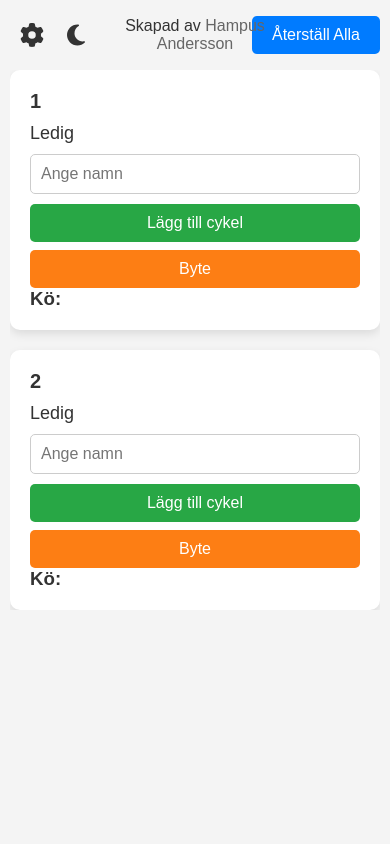
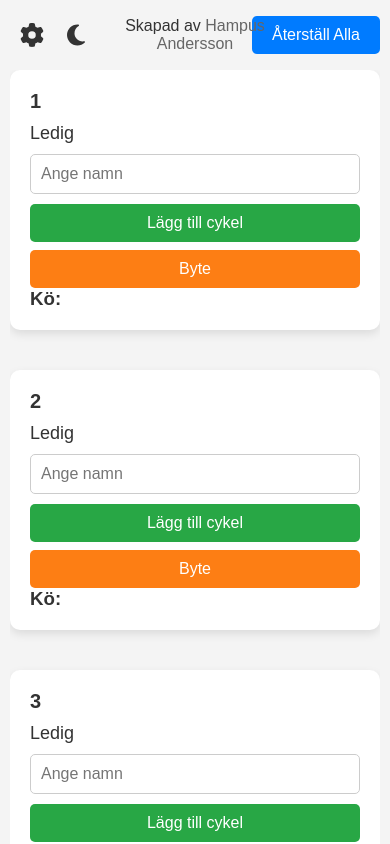
Before and after one commit to HampusAndersson01/BikeQueueWeb, a React (Create React App) app: page / in a window 390 px wide. Shown: the top 844 px of the page. Built offline with nearby package versions, Linux system fonts and the light colour scheme.

Commit message:
style: Clean up CSS by removing unused styles and enhancing layout for add bike container

```diff
--- a/src/App.css
+++ b/src/App.css
@@ -21,15 +21,9 @@ body {
 
 /* Container */
 .app-container {
-  max-width: 1100px;
   margin: 0 auto;
   padding: 10px;
   position: relative;
-  background-color: #f4f4f4;
-  color: #333;
-}
-
-.app-container {
   background-color: #f4f4f4;
   color: #333;
 }
@@ -43,10 +37,6 @@ body {
   text-align: center;
   position: relative; /* Allows positioning of other elements */
   height: 50px;
-  background-color: #f4f4f4;
-}
-
-.header-container {
   background-color: #f4f4f4;
 }
 
@@ -106,15 +96,6 @@ button {
   transition: background-color 0.3s;
 }
 
-button {
-  background-color: #007bff;
-  color: white;
-}
-
-button:hover {
-  background-color: #0056b3;
-}
-
 button:hover {
   background-color: #0056b3;
 }
@@ -122,7 +103,7 @@ button:hover {
 /* Bike Queue Container */
 .bike-queue-container {
   display: flex;
-  justify-content: space-between;
+  justify-content: center; /* Center the bike queue items */
   gap: 20px;
   flex-wrap: nowrap;
   overflow-x: auto; /* Make the container scrollable */
@@ -141,20 +122,6 @@ button:hover {
   color: #333;
 }
 
-.bike-queue {
-  background-color: white;
-  color: #333;
-}
-
-@media (max-width: 1024px) {
-  .bike-queue-container {
-    flex-wrap: wrap; /* Allow wrapping to fit 4 bike queues */
-  }
-
-  .bike-queue {
-    flex: 1 1 calc(25% - 20px); /* Adjust width to fit 4 bike queues */
-  }
-}
 
 /* Bike Queue Header */
 .bike-queue-header {
@@ -240,11 +207,6 @@ select {
   z-index: 10; /* Priority for draggable item layering */
 }
 
-.draggable-item {
-  background-color: #f9f9f9;
-  border: 1px solid #ccc;
-}
-
 .draggable-item.dragging {
   background-color: #e0f7fa; /* Subtle highlight */
   box-shadow: 0px 5px 10px rgba(0, 0, 0, 0.2);
@@ -252,11 +214,6 @@ select {
   cursor: grabbing;
   margin-bottom: 0; /* Removes spacing when dragging */
   transform: scale(1.05); /* Slightly enlarge the item when dragging */
-}
-
-.draggable-item.dragging {
-  background-color: #e0f7fa;
-  box-shadow: 0px 5px 10px rgba(0, 0, 0, 0.2);
 }
 
 .draggable-item .arrow-icon,
@@ -278,14 +235,6 @@ select {
   transition: color 0.3s;
 }
 
-.arrow-icon {
-  color: #007bff;
-}
-
-.arrow-icon:hover {
-  color: #0056b3;
-}
-
 .arrow-icon:hover {
   color: #0056b3;
 }
@@ -293,10 +242,6 @@ select {
 .arrow-icon.disabled {
   color: #ccc;
   cursor: not-allowed;
-}
-
-.arrow-icon.disabled {
-  color: #ccc;
 }
 
 /* Settings Modal */
@@ -321,11 +266,6 @@ select {
   max-width: 600px; /* Set a max-width for iPad */
   position: relative;
   z-index: 1001; /* Ensure it is above the modal background */
-  color: #333;
-}
-
-.settings-modal-content {
-  background-color: white;
   color: #333;
 }
 
@@ -373,16 +313,6 @@ select {
   background-color: #0056b3;
 }
 
-.settings-modal-content button:hover {
-  background-color: #0056b3;
-}
-
-.settings-modal-content .fa-xmark {
-  font-size: 24px; /* Match the font size of h2 */
-  cursor: pointer;
-  float: right;
-}
-
 .settings-modal-content input[type="text"] {
   width: auto; /* Allow the input to shrink */
   flex: 1; /* Allow the input to take available space */
@@ -400,10 +330,31 @@ select {
   .bike-queue-container {
     flex-direction: column;
     align-items: center;
+    overflow-y: auto; /* Allow vertical scrolling for the container */
+    max-height: none; /* Remove max-height restriction */
   }
 
   .bike-queue {
     max-width: 100%;
+    min-width: 100%; /* Ensure the bike queue takes full width */
+    margin-bottom: 20px; /* Add margin between bike queues */
+  }
+
+  .add-bike-container {
+    flex-direction: column;
+    align-items: stretch;
+  }
+
+  .add-bike-container input[type="text"],
+  .add-bike-container button {
+    width: 100%; /* Set width to 100% for both input and button */
+    border-radius: 5px; /* Round all corners */
+    margin-bottom: 10px; /* Add space between elements */
+    border: 1px solid #ccc; /* Add border for individual elements */
+  }
+
+  .add-bike-container button {
+    margin-bottom: 0; /* Remove bottom margin for the last element */
   }
 
   .settings-modal-content {
@@ -417,16 +368,6 @@ select {
     width: 80%;
     max-width: 600px;
   }
-}
-
-.header-container p a {
-  color: #666; /* Default link color */
-  text-decoration: none; /* Remove underline */
-  transition: color 0.3s; /* Smooth transition for color change */
-}
-
-.header-container p a:hover {
-  color: #0056b3; /* Darker color on hover */
 }
 
 .language-selector {
@@ -566,8 +507,6 @@ select {
   justify-content: center;
 }
 
-/* ...existing code... */
-
 .add-bike-container {
   display: flex;
   align-items: center;
@@ -620,5 +559,3 @@ select {
     margin-bottom: 0; /* Remove bottom margin for the last element */
   }
 }
-
-/* ...existing code... */
```
